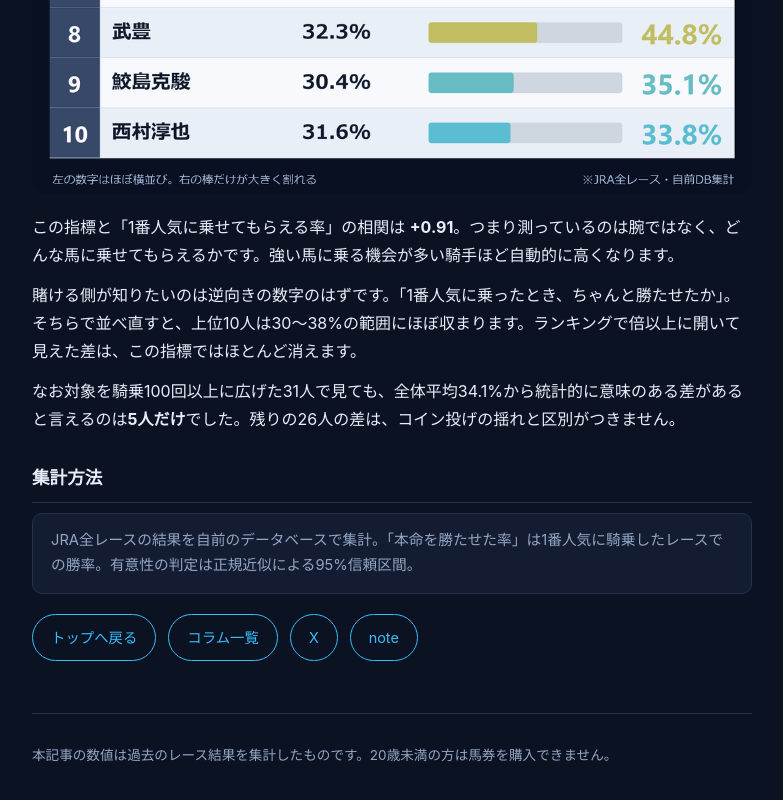
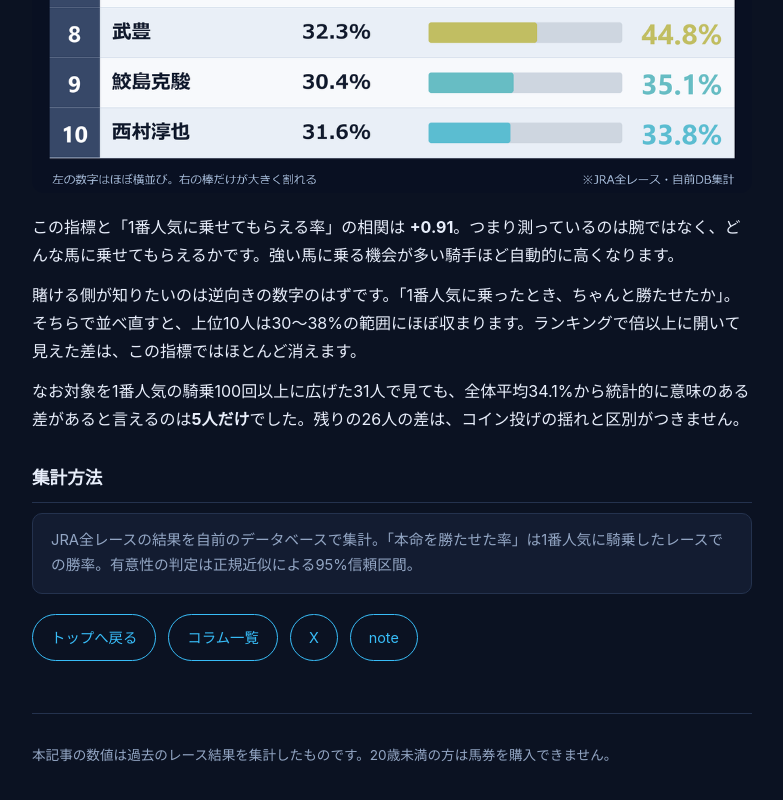
Before and after one commit to akiaki4646/akiaki4646.github.io, a plain HTML site: page column/fav_winrate.html in a window 1280 px wide. Shown: the part 692-1492 px from the top of the page, without its empty margins (248-1031 px from the left). Drawn offline with Linux system fonts and the light colour scheme.

```diff
--- a/column/fav_winrate.html
+++ b/column/fav_winrate.html
@@ -61,7 +61,7 @@
 <img src="fav_winrate.png" alt="リーディング上位10人の 本当の数字">
 <p>この指標と「1番人気に乗せてもらえる率」の相関は <b>+0.91</b>。つまり測っているのは腕ではなく、どんな馬に乗せてもらえるかです。強い馬に乗る機会が多い騎手ほど自動的に高くなります。</p>
 <p>賭ける側が知りたいのは逆向きの数字のはずです。「1番人気に乗ったとき、ちゃんと勝たせたか」。そちらで並べ直すと、上位10人は30〜38%の範囲にほぼ収まります。ランキングで倍以上に開いて見えた差は、この指標ではほとんど消えます。</p>
-<p>なお対象を騎乗100回以上に広げた31人で見ても、全体平均34.1%から統計的に意味のある差があると言えるのは<b>5人だけ</b>でした。残りの26人の差は、コイン投げの揺れと区別がつきません。</p>
+<p>なお対象を1番人気の騎乗100回以上に広げた31人で見ても、全体平均34.1%から統計的に意味のある差があると言えるのは<b>5人だけ</b>でした。残りの26人の差は、コイン投げの揺れと区別がつきません。</p>
 <h2>集計方法</h2>
 <div class="method">JRA全レースの結果を自前のデータベースで集計。「本命を勝たせた率」は1番人気に騎乗したレースでの勝率。有意性の判定は正規近似による95%信頼区間。</div>
 </div>
```
